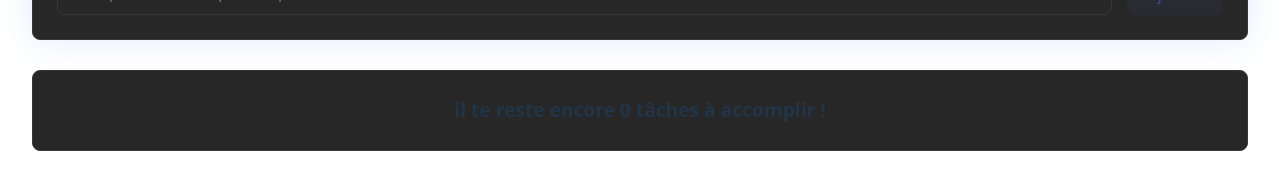
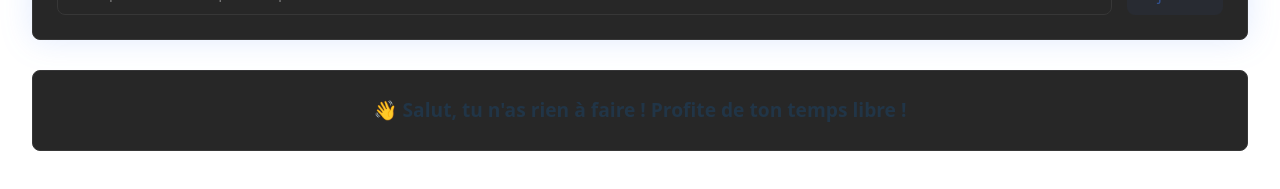
Before and after one commit to Jordan-Nsadisi/TaskFlow-cool-todo-app-, a React (Vite) app: page / in a window 1280 px wide. Shown: the part 215-404 px from the top of the page. Built offline with nearby package versions, Linux system fonts and the light colour scheme.

Commit message:
conditionnal rendering of taskList

```diff
--- a/src/components/taskList/taskList.jsx
+++ b/src/components/taskList/taskList.jsx
@@ -15,6 +15,9 @@ export const TaskLists = (
         />
     ))
 
+
+
+    if (taskLists && tasksList.length > 0) { //si la liste existe et que ça valeur est supperieur à 0
         return (
             <div className='box'>
                 <h2 className={StyleSheet.title}>
@@ -30,3 +33,13 @@ export const TaskLists = (
             </div>
         )
     }
+
+    return ( //sinon affiche ceci
+        <div className='box'>
+            <h2 className={StyleSheet.emptyState}>
+                👋 Salut, tu n'as rien à faire ! Profite de ton temps libre !
+            </h2>
+        </div>
+    )
+
+}
```
Lines whose indentation alone changed are shown as unchanged.
